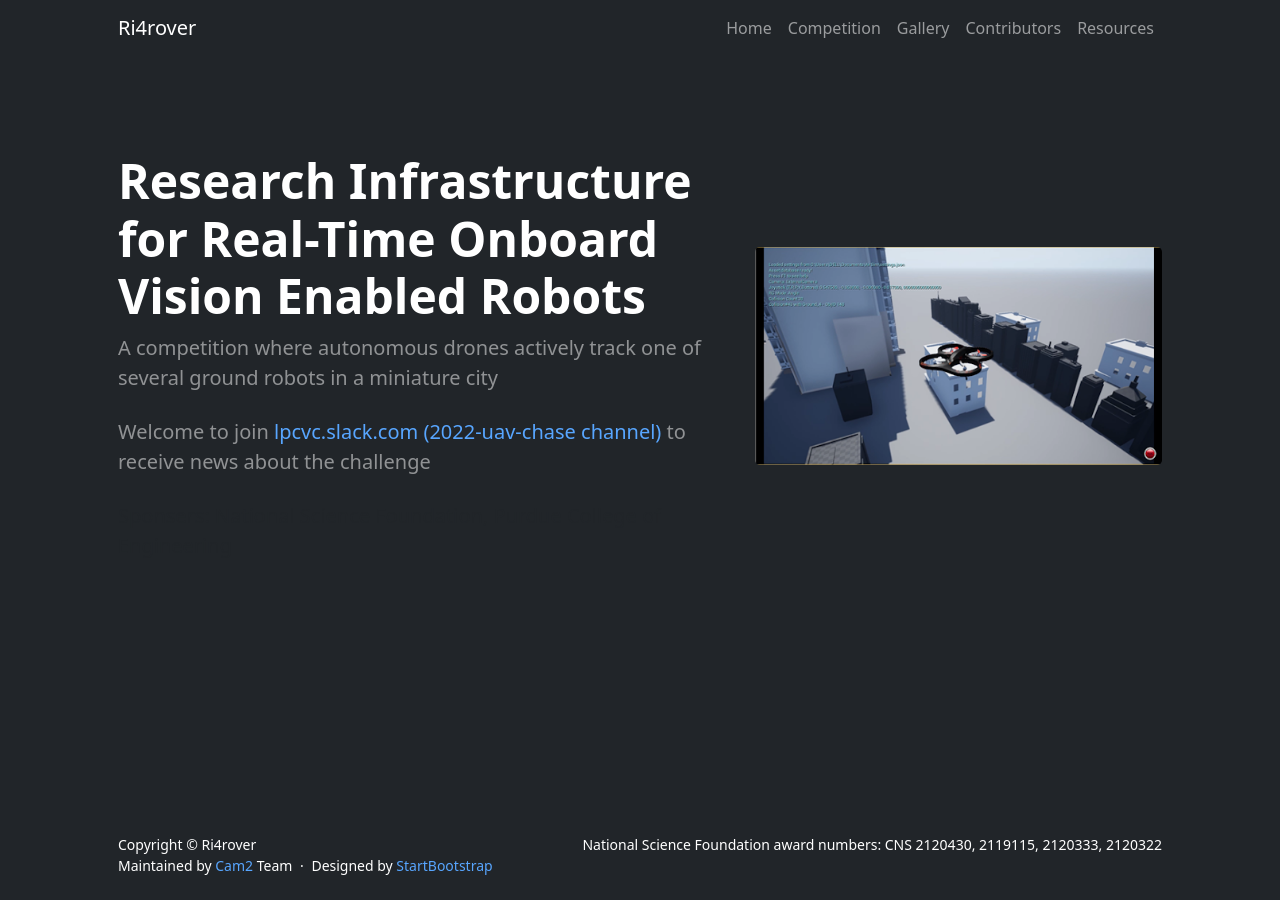
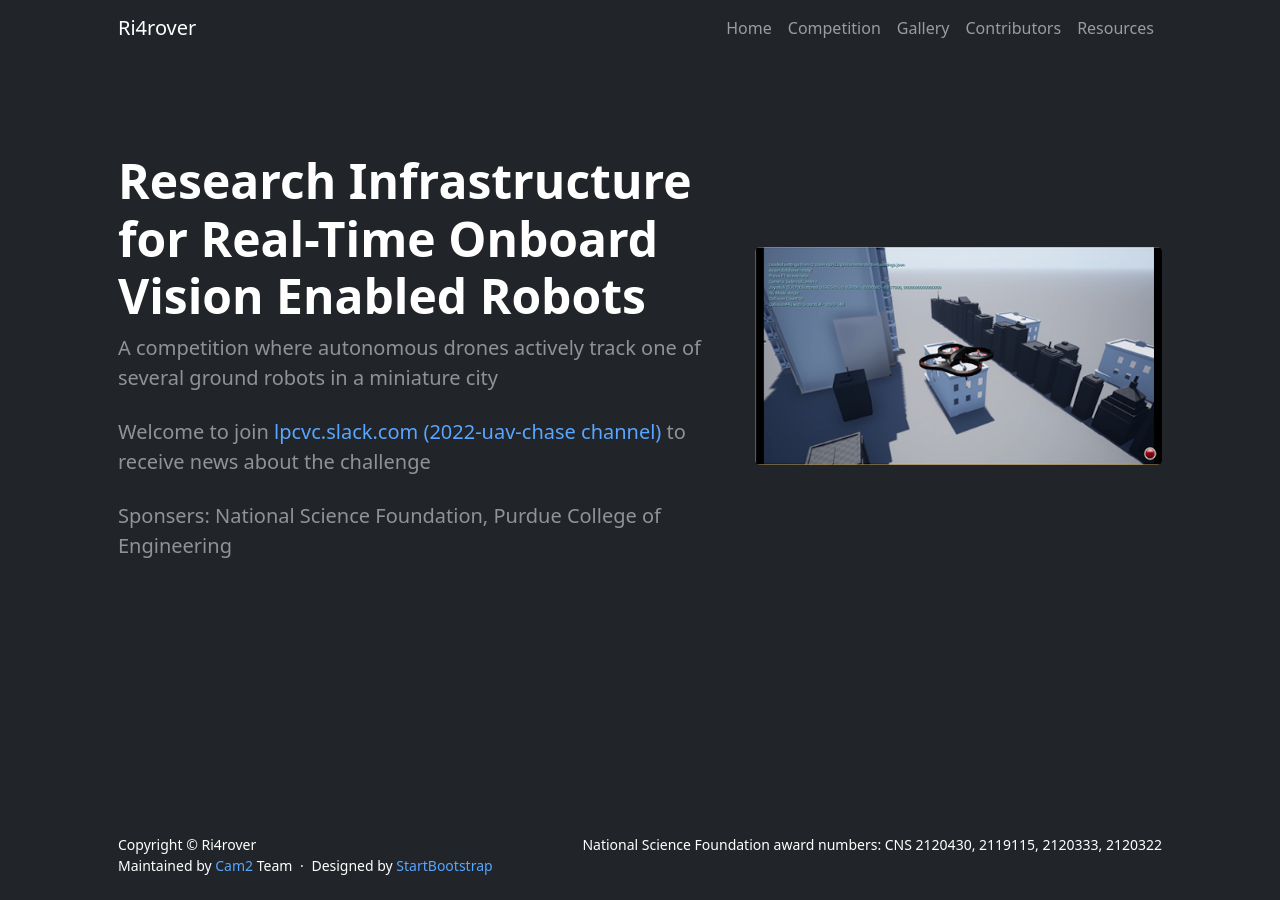
Before and after one commit to OliverQiang/Ri4rover, a Jekyll site: the page built from index.html, in a window 1280 px wide. Built offline with Jekyll 4.4.1, drawn with Linux system fonts in a browser that asks for light colours.

Commit message:
Update index.html

```diff
--- a/index.html
+++ b/index.html
@@ -16,7 +16,7 @@
                     <h1 class="display-5 fw-bolder text-white mb-2">Research Infrastructure for Real-Time Onboard Vision Enabled Robots</h1>
                     <p class="lead fw-normal text-white-50 mb-4">A competition where autonomous drones actively track one of several ground robots in a miniature city</p>
                     <p class="lead fw-normal text-white-50 mb-4">Welcome to join <a href="https://lpcvc.slack.com/join/shared_invite/enQtOTQzMzA5OTg0NzA0LTY4YjY2YmI2NmM0YTBhM[…]EwZjI4NTAxYTEyZTkyZmE4ZWVhZWQ0Y2NkOGFhZmY4NzI0YjU4OGUzMWUwNjE">lpcvc.slack.com (2022-uav-chase channel)</a> to receive news about the challenge</p>
-                    <p class="lead fw-normal text-white-70 mb-4">Sponsers: National Science Foundation, Purdue College of Engineering</p>
+                    <p class="lead fw-normal text-white-50 mb-4">Sponsers: National Science Foundation, Purdue College of Engineering</p>
                 </div>
             </div>
             <div class="col-xl-5 col-xxl-6 d-none d-xl-block text-center"><img class="img-fluid rounded-3 my-5" src="assets/gallery/b.simulator demo.png" alt="..." /></div>
```
